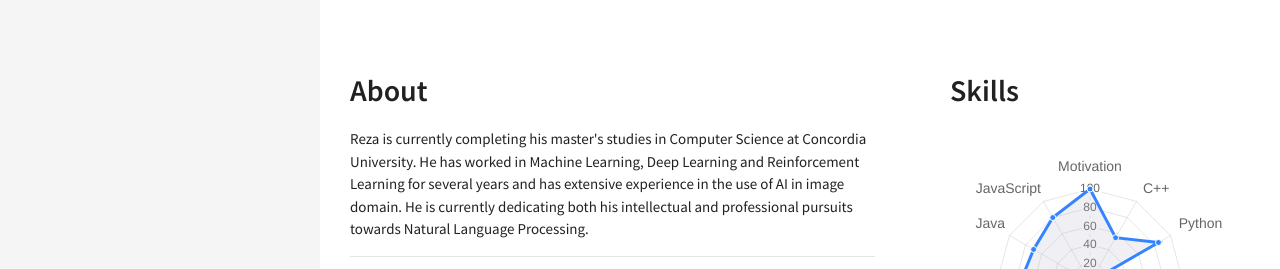
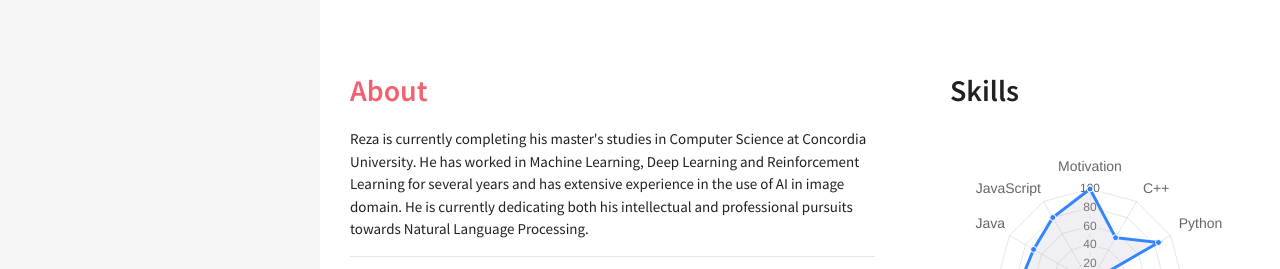
Before and after one commit to rezazzr/davari.io, a Jekyll site: the page built from index.html, in a window 1280 px wide. Shown: the top 269 px of the page. Built offline with Jekyll 4.4.1, drawn with Linux system fonts in a browser that asks for light colours; nearby versions of some CDN libraries.

Commit message:
About title style updated

```diff
--- a/_includes/sections/about.html
+++ b/_includes/sections/about.html
@@ -1,4 +1,4 @@
-<h1><span data-i18n="skills.my_skills">About</span></h1>
+<h1><span style="color:#F36170" data-i18n="skills.my_skills">About</span></h1>
 
 <div>
     Reza is currently completing his master's studies in Computer Science at Concordia University. He has worked in Machine Learning, Deep Learning and Reinforcement Learning for several years and has extensive experience in the use of AI in image domain. He is currently dedicating both his intellectual and professional pursuits towards Natural Language Processing.
```
